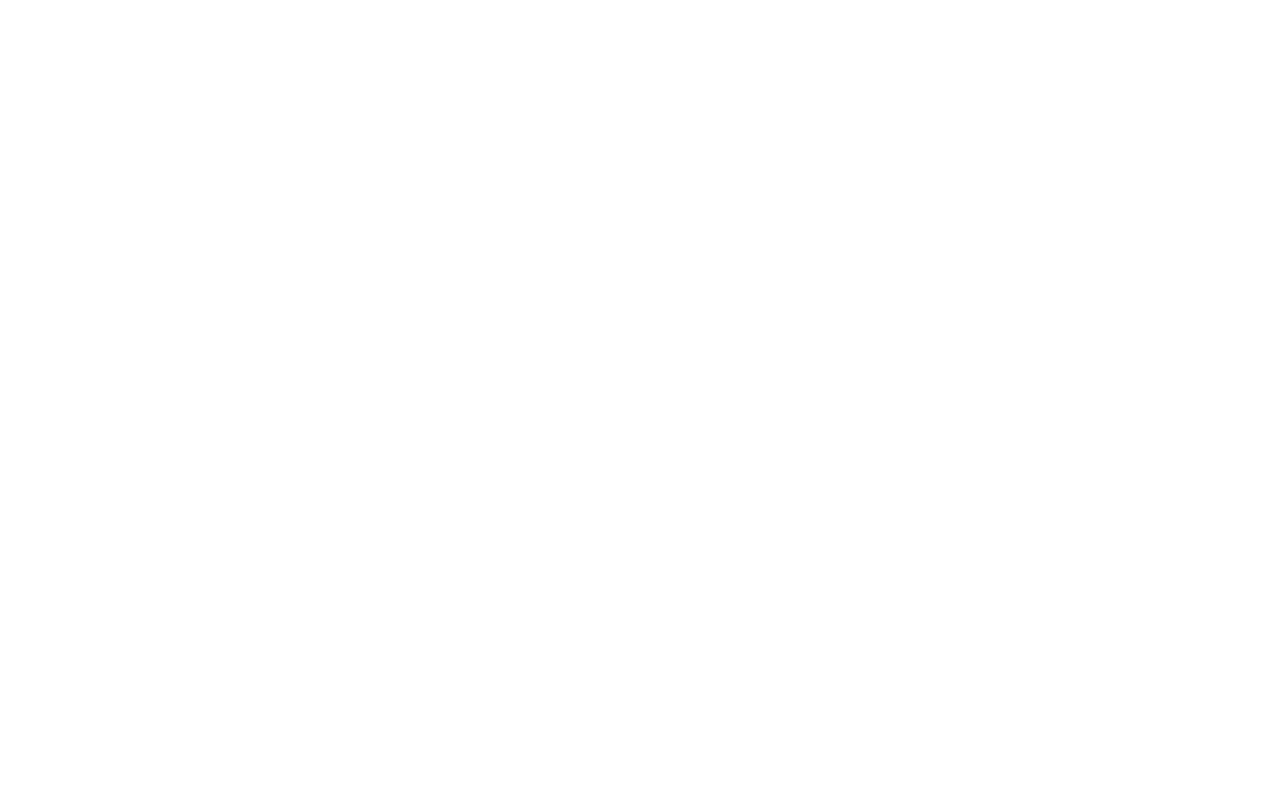
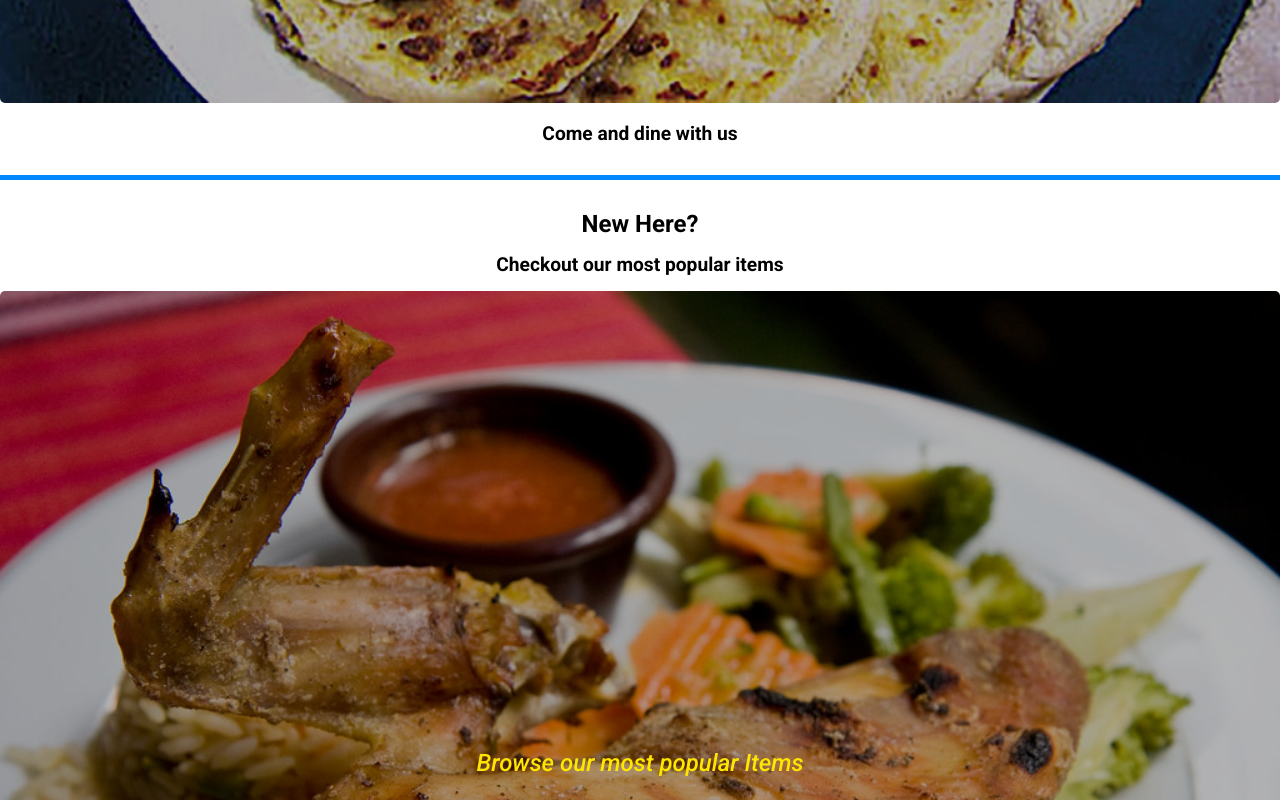
Before and after one commit to Josep2410/pupuseria2, a React (Vite) app: page /home in a window 1280 px wide. Shown: the part 860-1660 px from the top of the page. Before the commit the page ends 800 px from the top, so only its background shows below. Built offline with nearby package versions, Linux system fonts and the light colour scheme; no server answers.

Commit message:
Home component

```diff
--- a/index.html
+++ b/index.html
@@ -6,7 +6,7 @@
     <link rel="preconnect" href="https://fonts.googleapis.com" />
     <link rel="preconnect" href="https://fonts.gstatic.com" crossorigin />
     <link
-      href="https://fonts.googleapis.com/css2?family=Dancing+Script:wght@700&family=Roboto:wght@400;500;700&display=swap"
+      href="https://fonts.googleapis.com/css2?family=Dancing+Script:wght@700&family=Roboto:ital,wght@0,400;0,500;0,700;1,400;1,500;1,700&display=swap"
       rel="stylesheet"
     />
     <meta name="viewport" content="width=device-width, initial-scale=1.0" />
--- a/src/index.css
+++ b/src/index.css
@@ -59,19 +59,23 @@
   display : none;
 }
 
+img{
+  width : 100%;
+}
+
 button{
   width : 100%;
   height: 7%;
-  padding : 8px 0px;
+  padding : 15px 0px;
   font-size: 1.2rem;
   font-weight: 500;
   border-style: none;
-  border-radius: 5px;
+  border-radius: 15px;
   background-color : var(--ternaryGrey);
 }
 
 /* ==== ItemDetails , Items, Cart, Profile Component======= */
-section.itemsContainer , section.cartPage , .profilePage, .previousOrders {
+section.itemsContainer , section.cartPage , .profilePage, .previousOrders   {
   padding : 20px 20px 100px 20px;
 }
 
@@ -123,8 +127,65 @@
 /* ====== Title Component ========== */
 
 .title{
-  padding : 10px;
+  padding : 10px ;
 }
+
+
+/* ====== Home Component ===== */
+
+div.homePage{
+  padding : 20px 0px 150px 0px;
+}
+.homePage>*:not(:first-child){
+  text-align: center;
+}
+
+.homePage h3 , .homePage h4{
+  margin : 15px 0px;
+}
+
+.homePage span{
+  display : block;
+  margin-top : 10px;
+  font-weight: 500;
+}
+
+.homePage a{
+  color : var(--linkColor);
+  text-decoration: underline;
+}
+
+.pane{
+  position: relative;
+}
+
+.pane img{
+  filter: brightness(70%);
+  border-radius: 5px;
+}
+
+.pane p{
+  position: absolute;
+  top: 55%;
+  left: 50%;
+  transform: translate(-50%, -50%);
+  color: #ffe600;
+  font-family: 'Roboto', sans-serif;
+  font-size: 24px;
+  font-style: italic;
+  font-weight: 500;
+  line-height: normal;
+  width: 60%;
+  text-align: center;
+}
+
+.separator{
+  margin: 30px 0px;
+  width: 100%;
+  height: 5px;
+  background-color: var(--blue);
+}
+
 
 /*============ Nav Component =============== */
 
--- a/src/routes/Home.jsx
+++ b/src/routes/Home.jsx
@@ -1,4 +1,5 @@
 import React, {useContext} from 'react'
+import { Link } from 'react-router-dom'
 import Context from '../Context/MyContext'
 import Title from '../components/Title'
 
@@ -6,9 +7,47 @@
 export default function Home() {
   const {currentUser} = useContext(Context)
   return (
-    <>
+    <div className="homePage">
+
       <Title/>
-      {currentUser && <p>Hello, {currentUser.name}</p>}
-    </>
+      <ImagePane img="/images/pupusasDish.jpg" text="Authentic Salvadoran food" alt="pupusas dish" link=""/>
+      <h4>Come and dine with us</h4>
+      <Separator />
+      <h3>New Here?</h3>
+      <h4>Checkout our most popular items</h4>
+      <ImagePane img="images/gallinaIndia.jpg" text="Browse our most popular Items" alt="gallina india" link="/popular"/>
+      <Separator />
+      <h3>Don't have an account?</h3>
+      <h3>Create One</h3>
+      <ImagePane img="/images/Salvadoran-Quesadilla.jpg.webp" text="Create Account" link="/login"/>
+      <h4>Earn reward points, view your previous orders and much more
+        <span>Already have one ? <Link>Log in</Link></span>
+      </h4>
+
+      <Separator />
+
+      <ImagePane img="/images/ole-spanish-restaurant.jpg" text="Established in 1965" link=""/>
+    </div>
   )
 }
+
+
+function ImagePane({img , text, alt , link}){
+  return (
+  <div className='pane'>
+    <Link to={link}>
+      <img src={img} alt={alt} />
+      <p>{text}</p>
+    </Link>
+  </div>
+
+  )
+}
+
+function Separator(){
+  return(
+    <div className="separator">
+
+    </div>
+  )
+}
```
